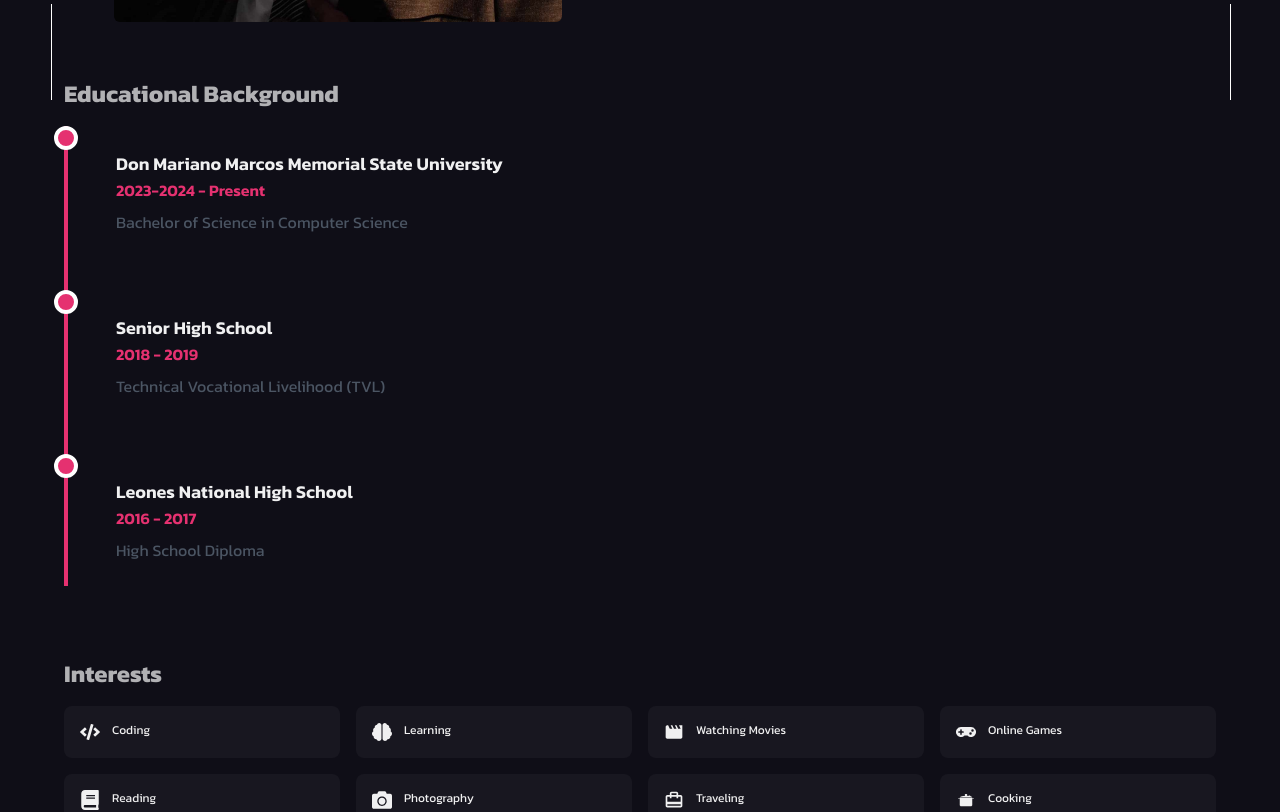
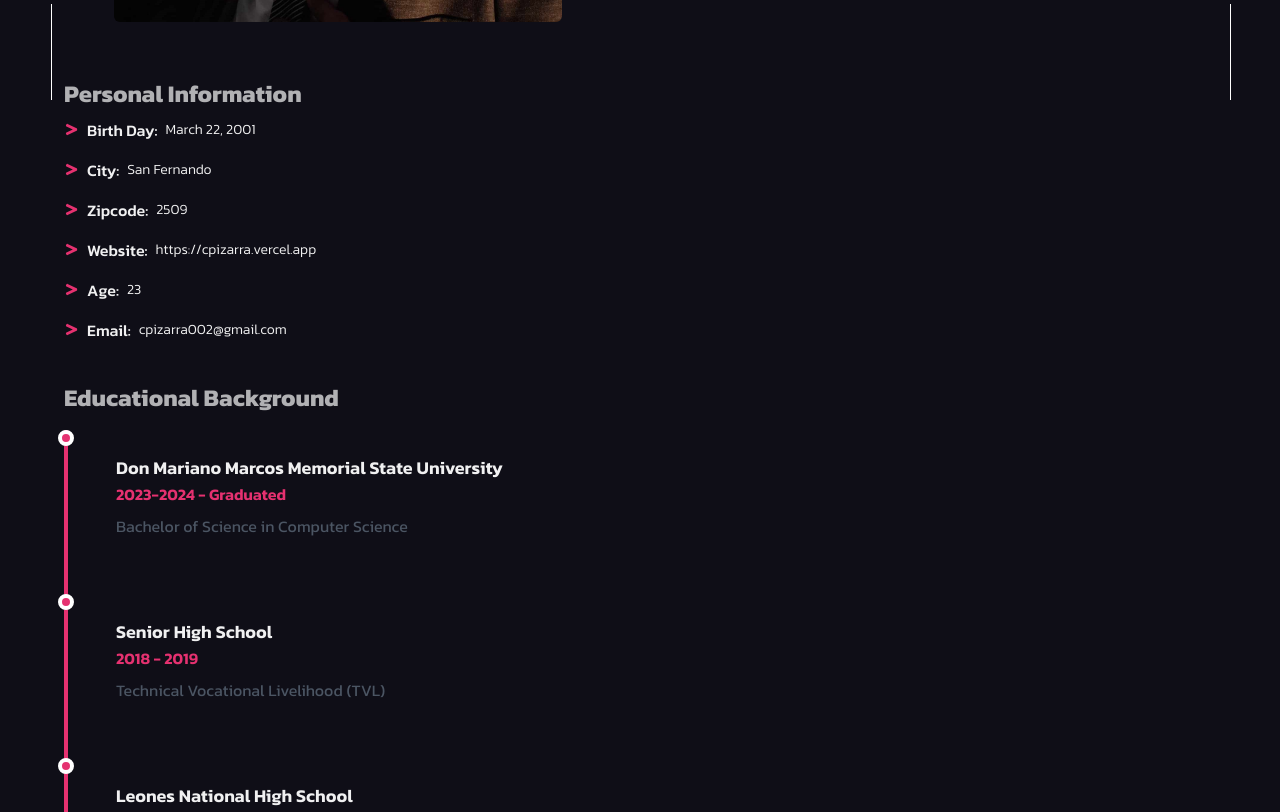
Before and after one commit to cesarpizarra/cezaru, a Next.js app: page /about in a window 1280 px wide. Shown: the part 700-1512 px from the top of the page. Built offline with nearby package versions, Linux system fonts and the light colour scheme.

Commit message:
added content about

```diff
--- a/constants/home.js
+++ b/constants/home.js
@@ -3,6 +3,7 @@ import { AiFillInstagram } from "react-icons/ai";
 import { MdCardTravel, MdMovie } from "react-icons/md";
 import { FaCode, FaBrain, FaBook, FaGamepad, FaCamera } from "react-icons/fa";
 import { GiCookingPot } from "react-icons/gi";
+import { calculateAge, formatDate } from "../utils/date";
 export const navLinks = [
   {
     title: "About",
@@ -75,6 +76,7 @@ export const aboutData = {
     "Since then, my passion for web development has only grown stronger. I began my dedicated journey in 2022, diving into the world of coding and web technologies. With each project, I aim to push boundaries, deliver exceptional user experiences, and make a positive impact through technology.",
     "As I embark on this exciting path, I'm driven by curiosity, a thirst for learning, and a willingness to embrace challenges. I believe that web development holds immense potential, and I'm committed to honing my skills to create innovative web solutions that leave a lasting impression.",
   ],
+
   education: {
     course: "Bachelor of Science in Computer Science",
     school: "Don Mariano Marcos Memorial State University",
@@ -82,6 +84,15 @@ export const aboutData = {
   certification: {
     title: "Web Developer of the Year",
     school: "Don Mariano Marcos Memorial State University",
+  },
+
+  personal_info: {
+    birthDay: formatDate("2001-03-22"),
+    city: "San Fernando",
+    zipcode: "2509",
+    website: "https://cpizarra.vercel.app",
+    age: calculateAge("2001-03-22"),
+    email: "cpizarra002@gmail.com",
   },
 };
 
--- a/pages/about.jsx
+++ b/pages/about.jsx
@@ -6,12 +6,12 @@ import { staggerContainer, fadeIn } from "../utils/motion";
 import TextSpan from "../components/TextSpan";
 import Image from "next/image";
 import InterestCard from "../components/InterestCard";
-
-const about = () => {
+import { FaGreaterThan } from "react-icons/fa";
+const About = () => {
   const sentence = "About".split("");
   const educationData = [
     {
-      year: "2023-2024 - Present",
+      year: "2023-2024 - Graduated",
       institution: "Don Mariano Marcos Memorial State University",
       degree: "Bachelor of Science in Computer Science",
     },
@@ -109,6 +109,46 @@ const about = () => {
                   viewport={{ once: "false", amount: 0.2 }}
                   className="text-xl lg:text-2xl font-bold text-whiteSecondary inline-block"
                 >
+                  Personal Information
+                </motion.h3>
+
+                <motion.ul
+                  variants={fadeIn("up", "tween", 0.2, 0.4)}
+                  initial="hidden"
+                  whileInView="show"
+                  viewport={{ once: "false", amount: 0.2 }}
+                  className="flex flex-col gap-4 mt-2"
+                >
+                  {Object.entries(aboutData.personal_info).map(
+                    ([key, value], index) => (
+                      <li key={index} className="flex items-center gap-2">
+                        <FaGreaterThan
+                          className="font-semibold text-primary"
+                          size={15}
+                        />
+                        <p className="text-md font-medium capitalize">
+                          {key === "birthDay"
+                            ? "Birth Day"
+                            : key === "phoneNumber"
+                            ? "Phone Number"
+                            : key}
+                          :{" "}
+                        </p>
+                        <span className="text-sm font-light">{value}</span>
+                      </li>
+                    )
+                  )}
+                </motion.ul>
+              </div>
+
+              <div className="mt-10">
+                <motion.h3
+                  variants={fadeIn("up", "tween", 0.2, 0.4)}
+                  initial="hidden"
+                  whileInView="show"
+                  viewport={{ once: "false", amount: 0.2 }}
+                  className="text-xl lg:text-2xl font-bold text-whiteSecondary inline-block"
+                >
                   Educational Background
                 </motion.h3>
                 <motion.div
@@ -120,7 +160,7 @@ const about = () => {
                 >
                   {educationData.map((edu, index) => (
                     <div key={index} className="mb-8 ml-6">
-                      <div className="absolute w-6 h-6 bg-primary rounded-full -left-3.5 border-4 border-white"></div>
+                      <div className="absolute w-4 h-4 bg-primary rounded-full -left-2.5 border-4 border-white"></div>
                       <div className=" p-6 rounded-md ">
                         <h3 className="text-lg font-semibold">
                           {edu.institution}
@@ -163,4 +203,4 @@ const about = () => {
   );
 };
 
-export default about;
+export default About;
--- /dev/null
+++ b/utils/date.js
@@ -0,0 +1,21 @@
+export const calculateAge = (birthDate) => {
+  const today = new Date();
+  const birthDateObj = new Date(birthDate);
+  let age = today.getFullYear() - birthDateObj.getFullYear();
+  const monthDifference = today.getMonth() - birthDateObj.getMonth();
+
+  if (
+    monthDifference < 0 ||
+    (monthDifference === 0 && today.getDate() < birthDateObj.getDate())
+  ) {
+    age--;
+  }
+
+  return age;
+};
+
+export const formatDate = (dateString) => {
+  const dateObj = new Date(dateString);
+  const options = { year: "numeric", month: "long", day: "numeric" };
+  return dateObj.toLocaleDateString("en-US", options);
+};
```
